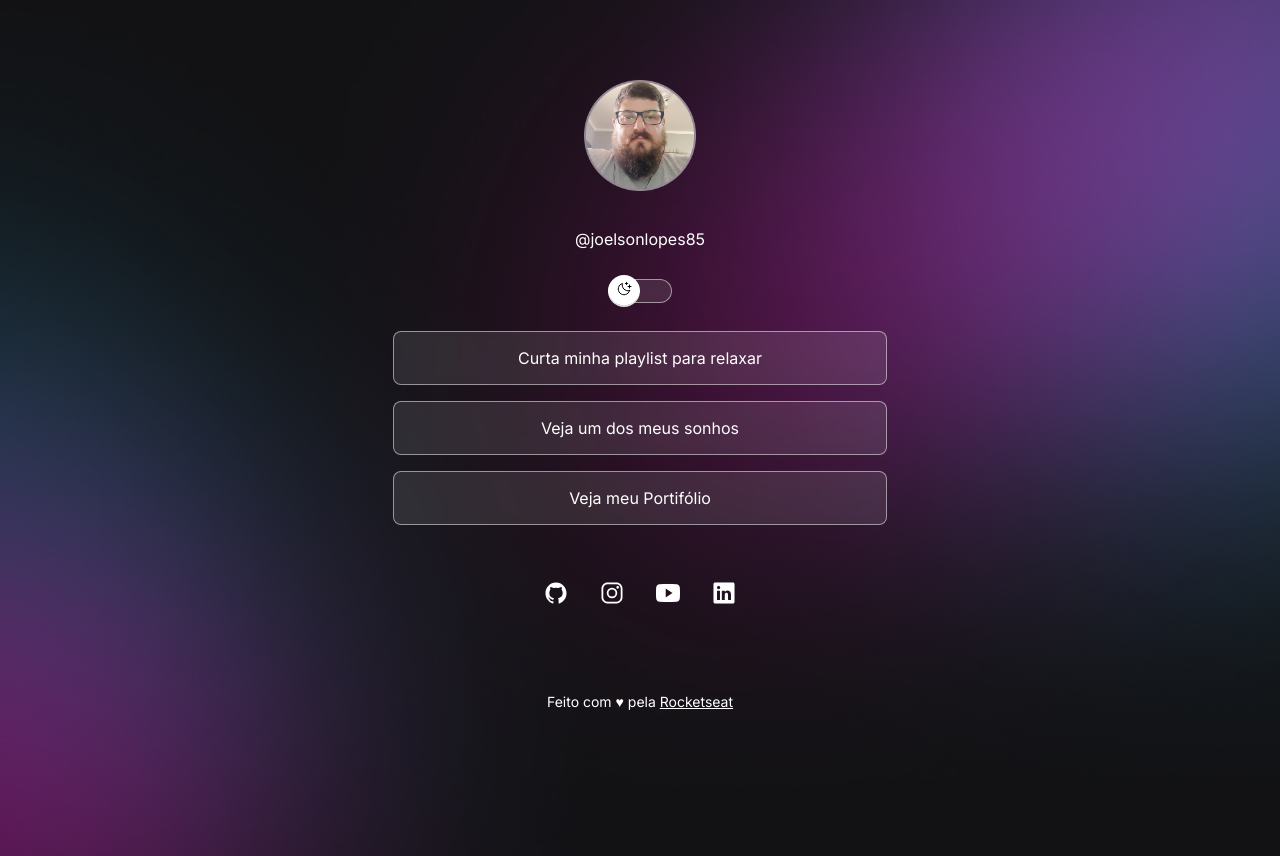
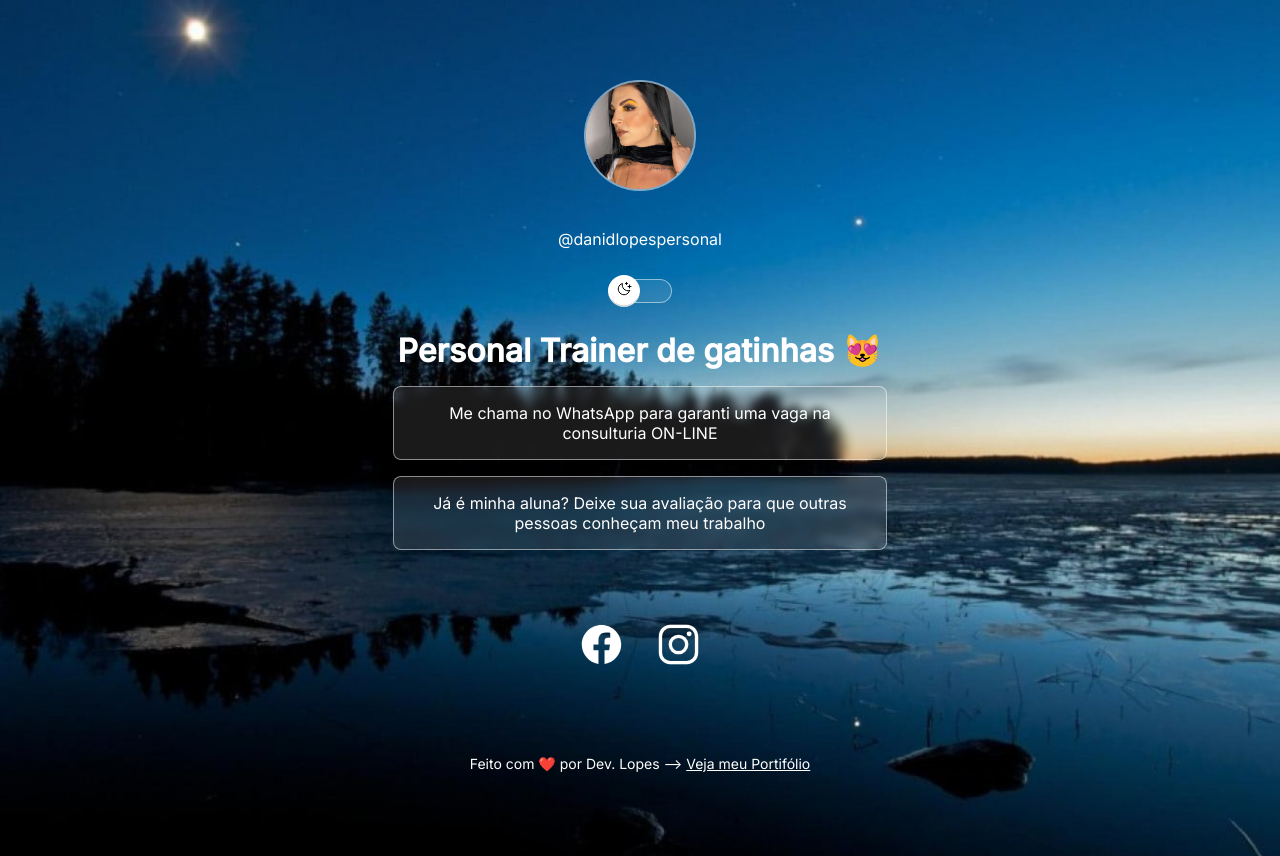
Before and after one commit to JoelsonLopes/projeto, a plain HTML site: page index.html in a window 1280 px wide. Drawn offline with nearby package versions, Linux system fonts and the light colour scheme.

Commit message:
git dani

```diff
--- a/index.html
+++ b/index.html
@@ -16,36 +16,52 @@
   <body>
     <div id="container">
       <div id="profile">
-        <img src="./assets/avatar-dark.png" alt="Foto de Joe_Lopes de oculos" />
-        <p id="profile">@joelsonlopes85</p>
+        <img
+          src="./assets/avatar-dani-night.png"
+          alt="Foto de Daniela com maquiagem"
+        />
+        <p id="profile">@danidlopespersonal</p>
         <div id="switch" onclick="togglemode()">
           <button></button>
           <span></span>
         </div>
         <ul>
           <li>
-            <a href="https://youtu.be/BlQ2mP2EE4A" target="_blank"
-              >Curta minha playlist para relaxar</a
+            <h1>Personal Trainer de gatinhas 😻</h1>
+          </li>
+          <li>
+            <a
+              href="http://api.whatsapp.com/send?1=pt_BR&phone=5551992194171"
+              target="_blank"
+              >Me chama no WhatsApp para garanti uma vaga na consulturia
+              ON-LINE</a
             >
           </li>
           <li>
-            <a href="https://pin.it/KguT5Mj" target="_blank"
-              >Veja um dos meus sonhos</a
+            <a href="https://goo.gl/maps/ycwtNaGBfA79qWmNA" target="_blank"
+              >Já é minha aluna? Deixe sua avaliação para que outras pessoas
+              conheçam meu trabalho</a
             >
           </li>
           <li>
-            <a href="https://github.com/JoelsonLopes" target="_blank"
+            <!--<a href="https://github.com/JoelsonLopes" target="_blank"
               >Veja meu Portifólio</a
-            >
+            >-->
           </li>
           <div id="social-links">
-            <a href="https://github.com/JoelsonLopes" target="_blank">
-              <ion-icon name="logo-github"></ion-icon
+            <a
+              href="https://www.facebook.com/profile.php?id=100008738566303"
+              target="_blank"
+            >
+              <ion-icon name="logo-facebook"></ion-icon
             ></a>
-            <a href="https://www.instagram.com/joelsonlopes85/" target="_blank">
+            <a
+              href="https://www.instagram.com/danidlopespersonal/"
+              target="_blank"
+            >
               <ion-icon name="logo-instagram"></ion-icon
             ></a>
-            <a
+            <!--<a
               href="https://www.youtube.com/channel/UCdZaLuyCknl6fb0hVAAtDrw"
               target="_blank"
             >
@@ -56,13 +72,13 @@
               target="_blank"
             >
               <ion-icon name="logo-linkedin"></ion-icon
-            ></a>
+            ></a>-->
           </div>
         </ul>
         <footer>
-          Feito com ♥ pela
-          <a href="https://www.rocketseat.com.br/" target="_blank"
-            >Rocketseat</a
+          Feito com ❤️ por Dev. Lopes -->
+          <a href="https://github.com/JoelsonLopes" target="_blank"
+            >Veja meu Portifólio</a
           >
         </footer>
       </div>
--- a/script.js
+++ b/script.js
@@ -8,11 +8,11 @@ function togglemode() {
     //substituir a imagem
     if (html.classList.contains("light")) {
         // se tiver  light mode, adicionar  a imagem light
-        img.setAttribute("src", "./assets/avatar-light.png")
+        img.setAttribute("src", "./assets/avatar-dani.png")
 
     }   else {
         // se tiver  sem light mode, manter a foto normal
-        img.setAttribute("src", "./assets/avatar-dark.png")
+        img.setAttribute("src", "./assets/avatar-dani-night.png")
     }
 }
 
--- a/styles.css
+++ b/styles.css
@@ -6,7 +6,7 @@
 
 :root {
   --text-color: white;
-  --bg-url: url(./assets/bg-mobile.jpg);
+  --bg-url: url(./assets/peakpx.jpg);
   --stroke-color: rgba(255, 255, 255, 0.5);
   --surface-color: rgba(255, 255, 255, 0.1);
   --surface-color-hover: rgba(0, 0, 0, 0.2);
@@ -16,7 +16,7 @@
 
 .light {
   --text-color: black;
-  --bg-url: url(./assets/bg-mobile-light.jpg);
+  --bg-url: url(./assets/day.jpg);
   --stroke-color: rgba(0, 0, 0, 0.5);
   --surface-color: rgba(236, 226, 226, 0.5);
   --surface-color-hover: rgba(0, 0, 0, 0.02);
@@ -144,7 +144,7 @@ ul li a:hover {
   display: flex;
   justify-content: center;
   padding: 24px 0;
-  font-size: 24px;
+  font-size: 45px;
 }
 
 #social-links a {
@@ -170,11 +170,11 @@ footer {
 
 @media (min-width: 700px) {
   :root {
-    --bg-url: url(./assets/bg-desktop.jpg);
+    --bg-url: url(./assets/peakpx.jpg);
   }
 
   .light {
-    --bg-url: url(./assets/bg-desktop-light.jpg);
+    --bg-url: url(./assets/day.jpg);
   }
 }
 
```
Also changed, not shown: assets/avatar-dani-night.png (added), assets/avatar-dani.png (added), assets/day.jpg (added), assets/peakpx.jpg (added), 1 other file.
